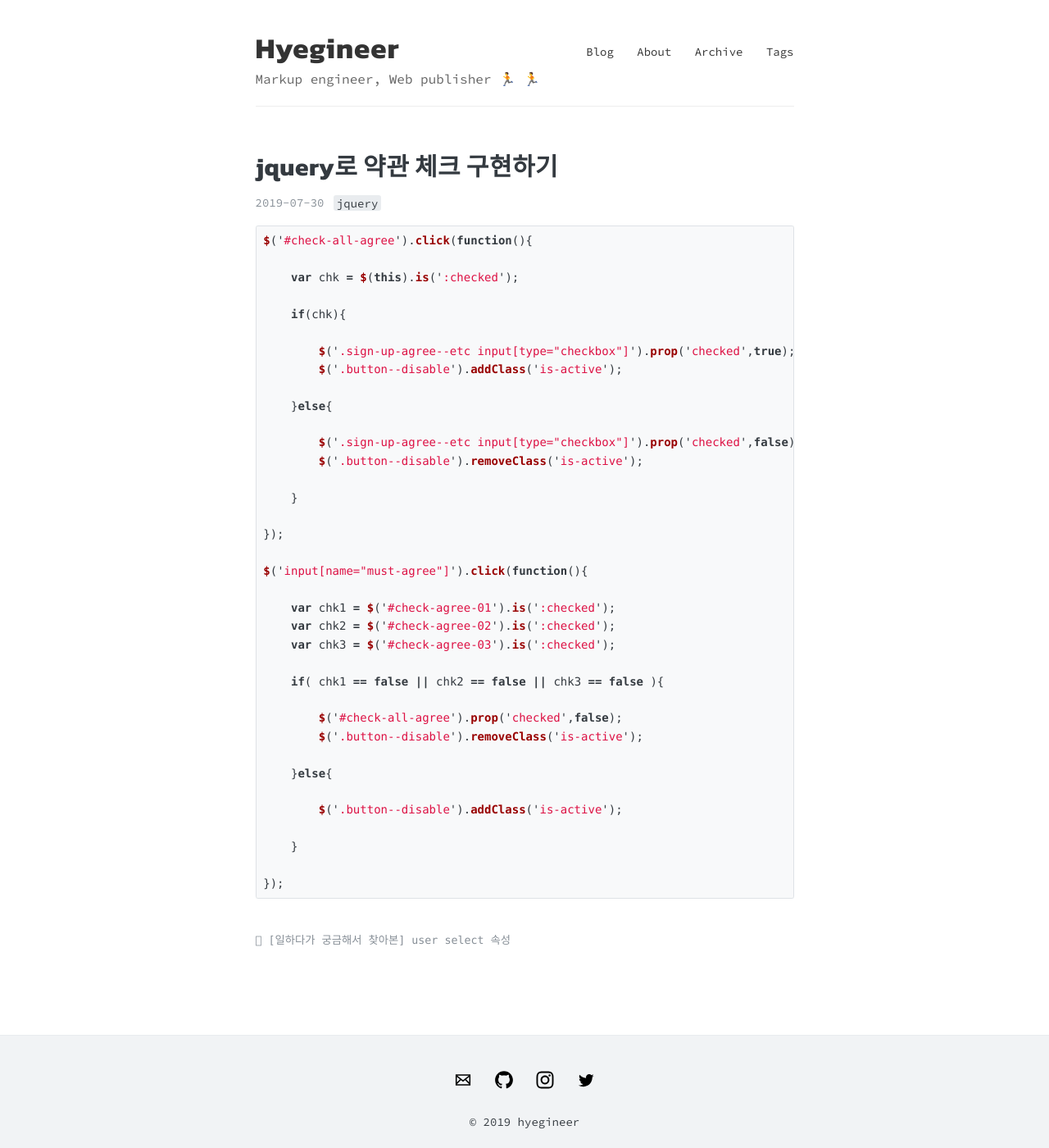
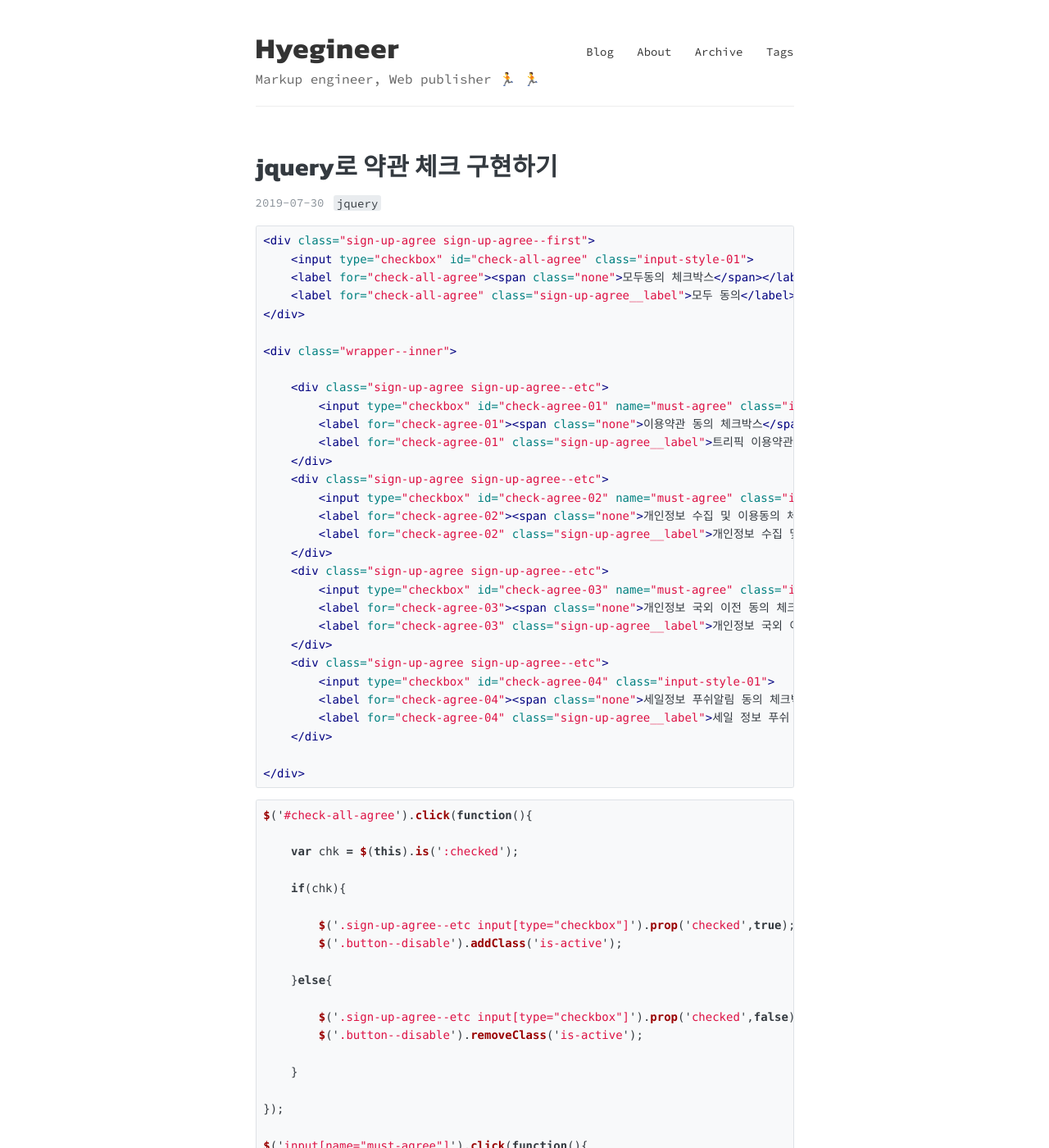
Before and after one commit to hyegineer/hyegineer.github.io, a Jekyll site: the page built from _posts/2019-07-30-약관체크.md, in a window 1280 px wide and 1400 px high. Shown: the whole window at 82% size. Built offline with Jekyll 4.4.1, drawn with Linux system fonts in a browser that asks for light colours; emoji names are drawn with the system emoji font; comment, search, counter and statistics services are not loaded.

Commit message:
html 추가

````diff
--- a/_posts/2019-07-30-약관체크.md
+++ b/_posts/2019-07-30-약관체크.md
@@ -5,6 +5,39 @@ date:   2019-07-30 12:11:00 +0900
 tags:
   - jquery
 ---
+
+```html
+<div class="sign-up-agree sign-up-agree--first">
+    <input type="checkbox" id="check-all-agree" class="input-style-01">
+    <label for="check-all-agree"><span class="none">모두동의 체크박스</span></label>
+    <label for="check-all-agree" class="sign-up-agree__label">모두 동의</label>
+</div>
+
+<div class="wrapper--inner">
+
+    <div class="sign-up-agree sign-up-agree--etc">
+        <input type="checkbox" id="check-agree-01" name="must-agree" class="input-style-01">
+        <label for="check-agree-01"><span class="none">이용약관 동의 체크박스</span></label>
+        <label for="check-agree-01" class="sign-up-agree__label">트리픽 이용약관에 대한 동의 (필수)</label>
+    </div>
+    <div class="sign-up-agree sign-up-agree--etc">
+        <input type="checkbox" id="check-agree-02" name="must-agree" class="input-style-01">
+        <label for="check-agree-02"><span class="none">개인정보 수집 및 이용동의 체크박스</span></label>
+        <label for="check-agree-02" class="sign-up-agree__label">개인정보 수집 및 이용에 대한 동의 (필수)</label>
+    </div>
+    <div class="sign-up-agree sign-up-agree--etc">
+        <input type="checkbox" id="check-agree-03" name="must-agree" class="input-style-01">
+        <label for="check-agree-03"><span class="none">개인정보 국외 이전 동의 체크박스</span></label>
+        <label for="check-agree-03" class="sign-up-agree__label">개인정보 국외 이전에 대한 동의(필수)</label>
+    </div>
+    <div class="sign-up-agree sign-up-agree--etc">
+        <input type="checkbox" id="check-agree-04" class="input-style-01">
+        <label for="check-agree-04"><span class="none">세일정보 푸쉬알림 동의 체크박스</span></label>
+        <label for="check-agree-04" class="sign-up-agree__label">세일 정보 푸쉬 알림 동의(선택)</label>
+    </div>
+
+</div>
+```
 
 ```javascript
 $('#check-all-agree').click(function(){
````
